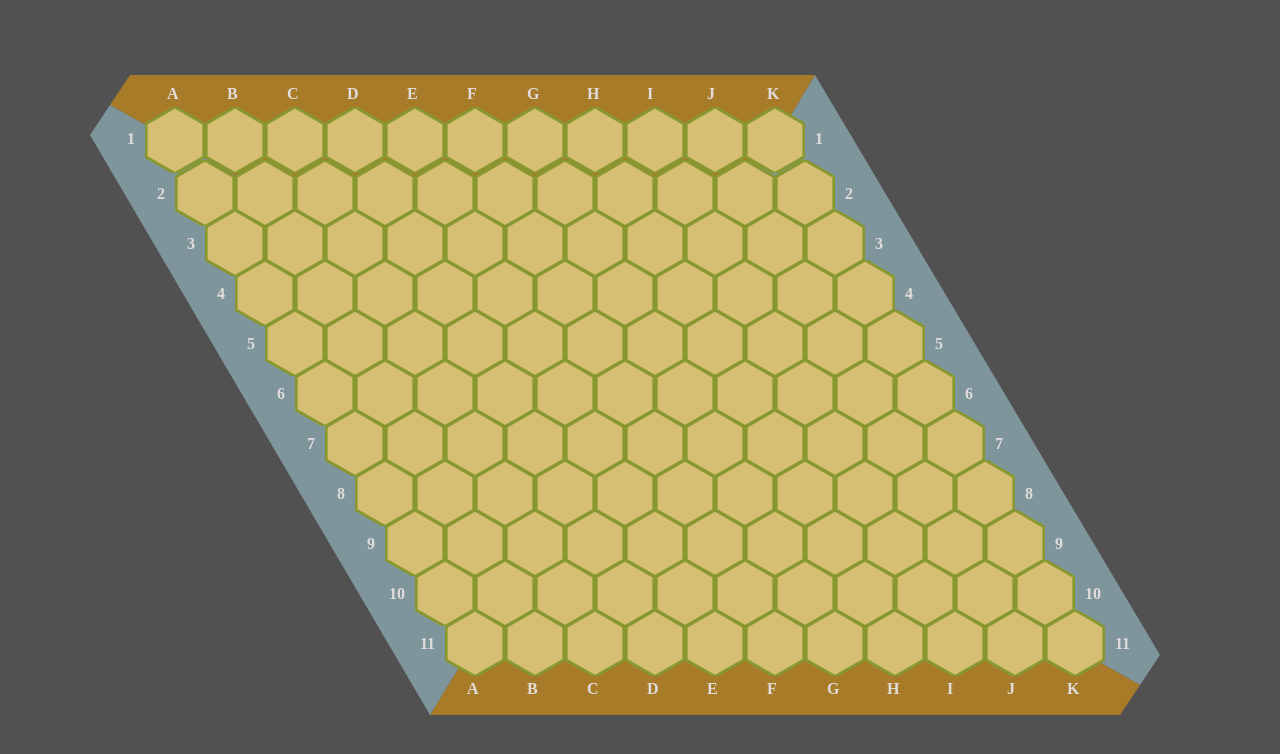
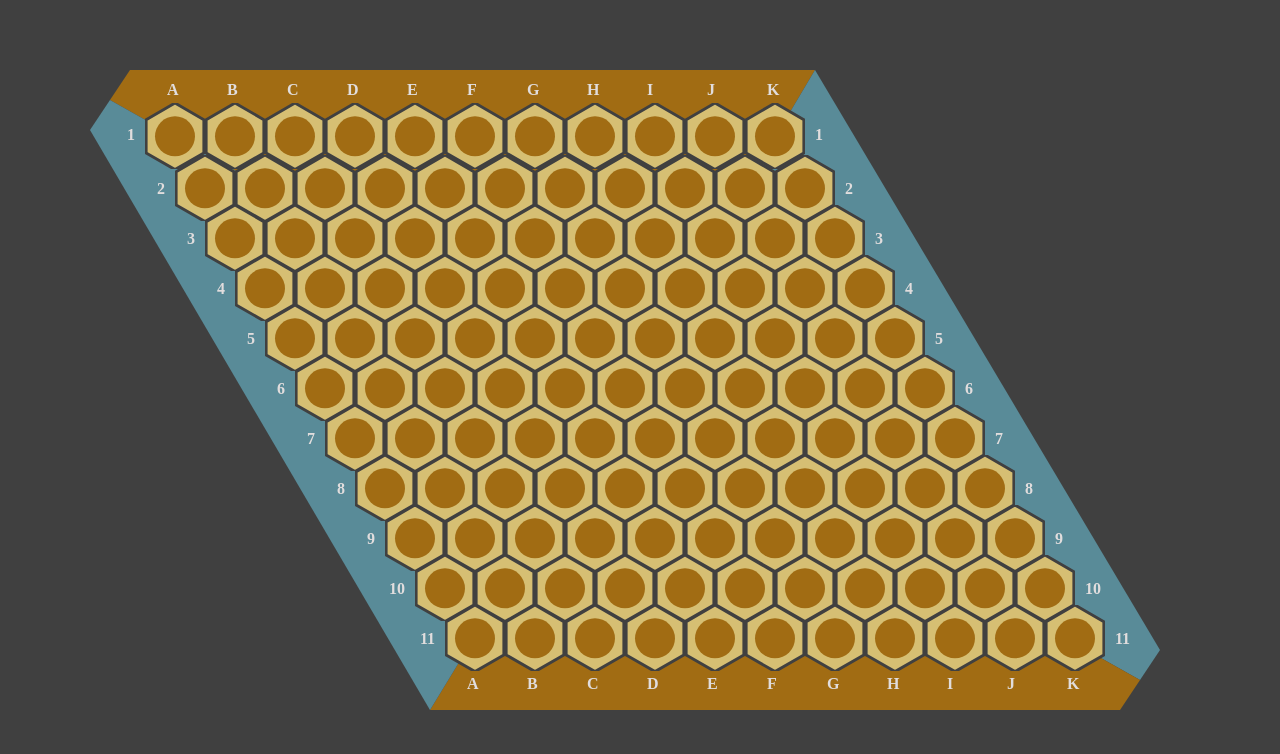
Before and after one commit to steilwinden/hexomato, an Angular app: page / in a window 1280 px wide. Shown: the top 754 px of the page. Built offline with nearby package versions, Linux system fonts and the light colour scheme.

Commit message:
styling with hex-node attributes

```diff
--- a/src/app/game/board/board.component.html
+++ b/src/app/game/board/board.component.html
@@ -1,43 +1,51 @@
-<div class="container">
+<div class="board-container">
   <div class="board">
     <svg class="polygone-svg" xmlns="http://www.w3.org/2000/svg">
-      <polygon [attr.points]="polygonPoints(0)" fill="#ffa500"/>
-      <polygon [attr.points]="polygonPoints(1)" fill="#add8e6"/>
-      <polygon [attr.points]="polygonPoints(2)" fill="#ffa500"/>
-      <polygon [attr.points]="polygonPoints(3)" fill="#add8e6"/>
+      <polygon class="polygon-player-1" [attr.points]="polygonPoints(0)"/>
+      <polygon class="polygon-player-2" [attr.points]="polygonPoints(1)"/>
+      <polygon class="polygon-player-1" [attr.points]="polygonPoints(2)"/>
+      <polygon class="polygon-player-2" [attr.points]="polygonPoints(3)"/>
     </svg>
     <div class="hexagons">
-      <div *ngFor="let row of grid; let rowIndex = index" class="hex-row"
+      @for (row of grid; let rowIndex = $index; track rowIndex) {
+        <div class="hex-row"
              [style.left.px]="rowIndex * gameService.hexDiameter/2"
-           [style.top.px]="rowIndex === 0 ? -25 : rowIndex * 50">
+             [style.top.px]="rowIndex === 0 ? -24 : rowIndex * 50">
 
           <div
             [ngClass]="{'caption-left': true, 'caption-first': rowIndex === 0}">{{ rowIndex + 1 }}
           </div>
 
           <!-- oberste Reihe -->
-        <ng-container *ngIf="rowIndex === 0">
-          <div *ngFor="let col of row; let colIndex = index">
+          @if (rowIndex === 0) {
+            @for (col of row; let colIndex = $index; track colIndex) {
+              <div>
                 <div class="caption-top">{{ numToLetter(colIndex + 1) }}</div>
-            <app-hexagon></app-hexagon>
+                <app-hexagon [hexNode]="col"></app-hexagon>
               </div>
-        </ng-container>
+            }
+          }
 
           <!-- mittlere Reihen -->
-        <ng-container *ngIf="rowIndex !== 0 && rowIndex !== grid.length - 1">
-          <app-hexagon *ngFor="let col of row"></app-hexagon>
-        </ng-container>
+          @if (rowIndex !== 0 && rowIndex !== grid.length - 1) {
+            @for (col of row; track $index) {
+              <app-hexagon [hexNode]="col"></app-hexagon>
+            }
+          }
 
           <!-- unterste Reihe -->
-        <ng-container *ngIf="rowIndex === grid.length - 1">
-          <div *ngFor="let col of row; let colIndex = index">
-            <app-hexagon></app-hexagon>
+          @if (rowIndex === grid.length - 1) {
+            @for (col of row; let colIndex = $index; track colIndex) {
+              <div>
+                <app-hexagon [hexNode]="col"></app-hexagon>
                 <div class="caption-bottom">{{ numToLetter(colIndex + 1) }}</div>
               </div>
-        </ng-container>
+            }
+          }
 
           <div [ngClass]="{'caption-right': true, 'caption-first': rowIndex === 0}">{{ rowIndex + 1 }}</div>
         </div>
+      }
     </div>
   </div>
 </div>
--- a/src/app/game/board/board.component.scss
+++ b/src/app/game/board/board.component.scss
@@ -1,21 +1,28 @@
-.container {
+.board-container {
   display: flex;
   justify-content: center;
   align-items: center;
   width: 100%;
   height: 100%;
-  background: #515151;
+  background: var(--color-canvas);
 
   .board {
     position: relative;
     width: 1100px;
-    height: 650px;
+    height: 660px;
 
     .polygone-svg {
       position: absolute;
       width: 100%;
       height: 100%;
-      opacity: 0.5;
+
+      .polygon-player-1 {
+        fill: var(--color-player-1);
+      }
+
+      .polygon-player-2 {
+        fill: var(--color-player-2);
+      }
     }
 
     .hexagons {
--- a/src/app/game/board/board.component.ts
+++ b/src/app/game/board/board.component.ts
@@ -2,6 +2,7 @@ import {Component, OnInit} from '@angular/core';
 import {CommonModule} from "@angular/common";
 import {HexagonComponent} from "../hexagon/hexagon.component";
 import {GameService} from "../shared/game.service";
+import {HexNode} from "../shared/hex-node";
 
 @Component({
   selector: 'app-board',
@@ -30,7 +31,7 @@ export class BoardComponent implements OnInit {
     for (let row = 0; row < size; row++) {
       this.grid[row] = [];
       for (let col = 0; col < size; col++) {
-        this.grid[row].push({});
+        this.grid[row].push({active: false, player: 1} as HexNode);
       }
     }
   }
--- a/src/app/game/hexagon/hexagon.component.html
+++ b/src/app/game/hexagon/hexagon.component.html
@@ -1,4 +1,13 @@
-<svg class="hexagon-svg" [style.width.px]="gameService.hexDiameter" viewBox="-2 0 104 115"
-     xmlns="http://www.w3.org/2000/svg">
-  <path d="M50 0L100 28.8675V86.6025L50 115.47L0 86.6025V28.8675L50 0Z"/>
-</svg>
+<div class="hexagon" [style.width.px]="gameService.hexDiameter">
+  <svg class="hexagon-svg" viewBox="-2 0 104 115"
+       xmlns="http://www.w3.org/2000/svg">
+    <path d="M50 0L100 28.8675V86.6025L50 115.47L0 86.6025V28.8675L50 0Z"/>
+  </svg>
+  @if (hexNode.player === 1 || hexNode.player === 2) {
+    <svg
+      [attr.class]="getHexagonSvgContentClass()"
+      viewBox="1 0 104 115" xmlns="http://www.w3.org/2000/svg">
+      <circle cx="53" cy="57.735" r="34.641"/>
+    </svg>
+  }
+</div>
--- a/src/app/game/hexagon/hexagon.component.scss
+++ b/src/app/game/hexagon/hexagon.component.scss
@@ -1,6 +1,28 @@
-.hexagon-svg {
-  height: auto;
-  stroke: #889830;
-  stroke-width: 5px;
-  fill: #d6bf73;
+.hexagon {
+  position: relative;
+
+  .hexagon-svg {
+    position: absolute;
+    stroke: var(--color-canvas);
+    stroke-width: 5px;
+    fill: #d6bf73;
+  }
+
+  .hexagon-svg-content {
+    position: relative;
+  }
+
+  .player-1 {
+    fill: var(--color-player-1);
+  }
+
+  .player-2 {
+    fill: var(--color-player-2);
+  }
+
+  .active {
+    stroke: var(--color-canvas);
+    stroke-width: 4px;
+  }
+
 }
--- a/src/app/game/hexagon/hexagon.component.ts
+++ b/src/app/game/hexagon/hexagon.component.ts
@@ -1,5 +1,6 @@
-import {Component} from '@angular/core';
+import {Component, Input} from '@angular/core';
 import {GameService} from "../shared/game.service";
+import {HexNode} from "../shared/hex-node";
 
 @Component({
   selector: 'app-hexagon',
@@ -10,5 +11,20 @@ import {GameService} from "../shared/game.service";
 })
 export class HexagonComponent {
 
+  @Input() hexNode!: HexNode;
+
   constructor(public gameService: GameService) {}
+
+  getHexagonSvgContentClass() {
+    const classes = ['hexagon-svg-content'];
+    if (this.hexNode.player === 1) {
+      classes.push('player-1');
+    } else if (this.hexNode.player === 2) {
+      classes.push('player-2');
+    }
+    if (this.hexNode.active) {
+      classes.push('active');
+    }
+    return classes.join(' ');
+  }
 }
--- /dev/null
+++ b/src/app/game/shared/hex-node.ts
@@ -0,0 +1,4 @@
+export interface HexNode {
+  active: boolean;
+  player: number;
+}
--- a/src/styles.scss
+++ b/src/styles.scss
@@ -1,3 +1,9 @@
+:root {
+  --color-player-1: #a16c13;
+  --color-player-2: #598b98;
+  --color-canvas: #404040;
+}
+
 * {
   margin: 0;
   padding: 0;
```
Also changed, not shown: src/app/game/shared/range.pipe.ts (added, +12 -0 lines). Lines whose indentation alone changed are shown as unchanged.
